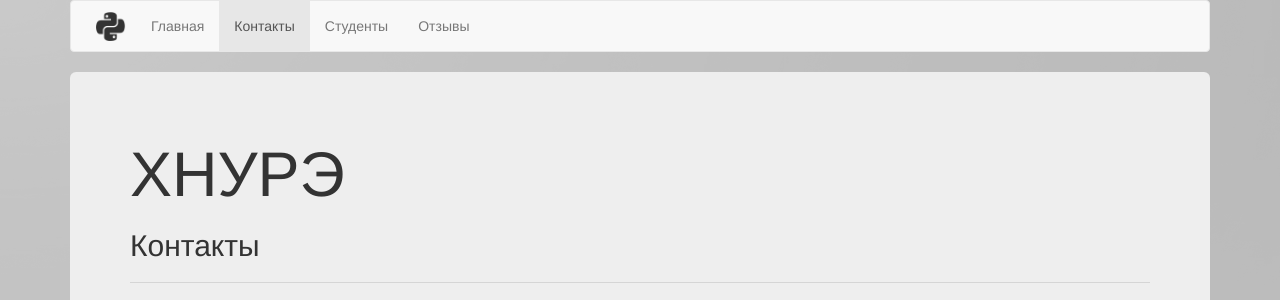
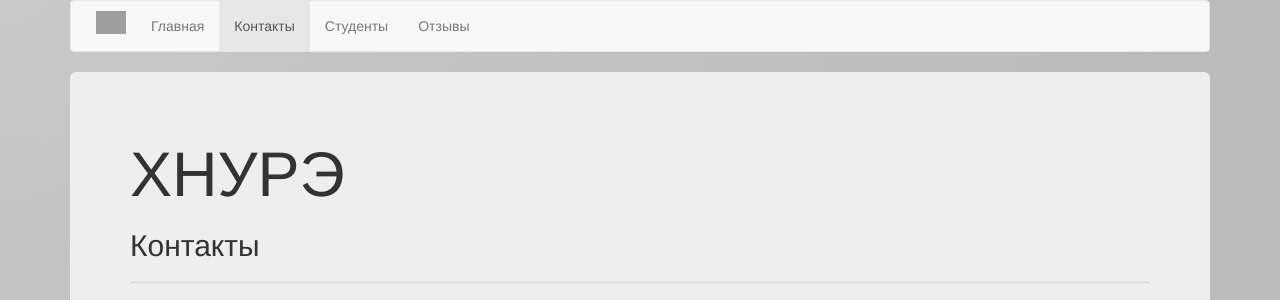
Before and after one commit to OstrenkoVladyslav/Training_Courses, a Django app: page /contact/ in a window 1280 px wide. Shown: the top 300 px of the page. Run offline with Django 3.2, Linux system fonts and the light colour scheme; some libraries are stand-ins or nearby versions; grey boxes are pictures that could not be loaded.

Commit message:
one more commit

```diff
--- a/templates/base.html
+++ b/templates/base.html
@@ -27,7 +27,7 @@
         "sr-only">Toggle navigation</span> <span class="icon-bar"></span>
         <span class="icon-bar"></span> <span class="icon-bar"></span></button>
         <a href="{% url 'index' %}">
-        <img hspace="10" src="{% static 'images/python-128.png' %}" vspace="10"
+        <img hspace="10" src="{% static 'images/nure.png' %}" vspace="10"
           width="30">
         </a></div>
         <div class="navbar-collapse collapse" id="navbar">
```
